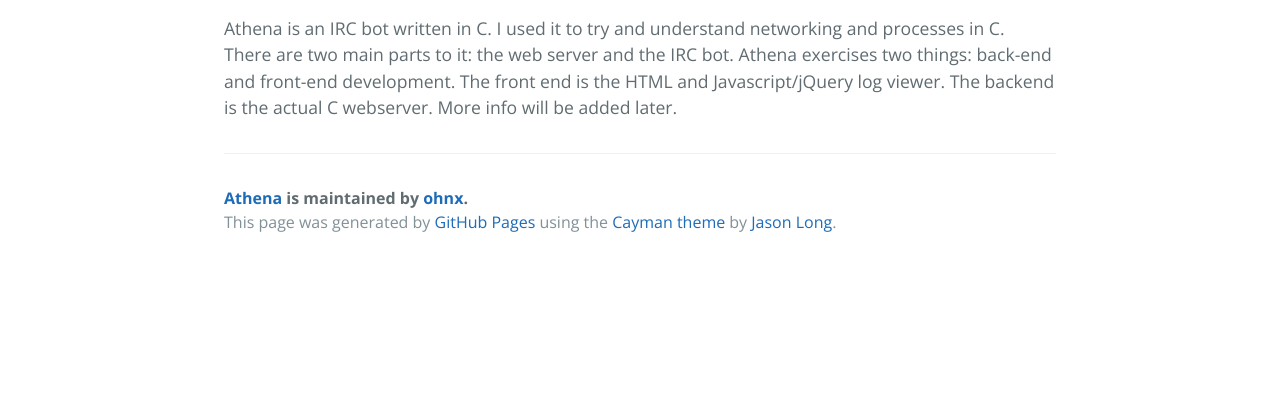
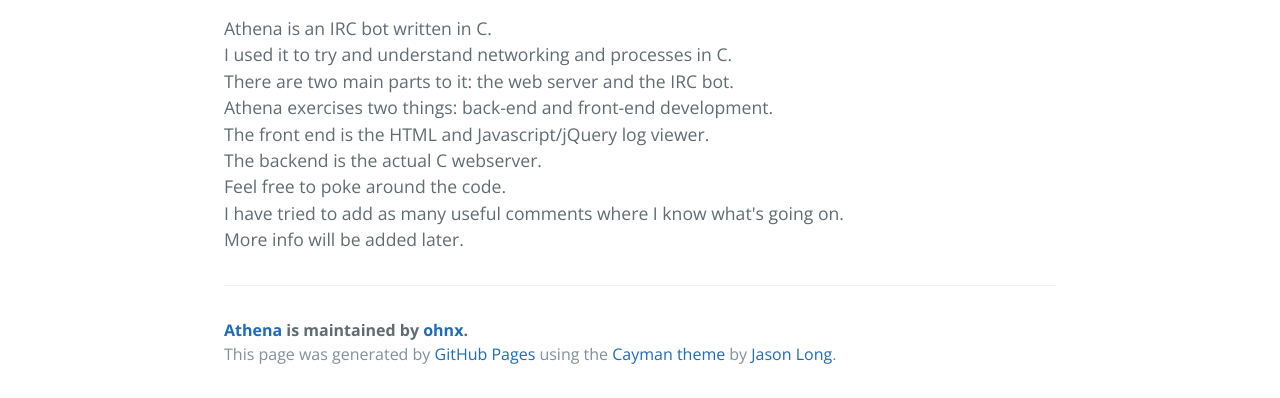
Before and after one commit to ohnx-archive/athena, a plain HTML site: page index.html in a window 1280 px wide. Shown: the part 470-868 px from the top of the page. Before the commit the page ends 800 px from the top, so only its background shows below. Drawn offline with nearby package versions, Linux system fonts and the light colour scheme.

Commit message:
Update index.html

```diff
--- a/index.html
+++ b/index.html
@@ -22,12 +22,14 @@
       <h1>
 <a id="what-is-athena" class="anchor" href="#what-is-athena" aria-hidden="true"><span class="octicon octicon-link"></span></a>What is athena?</h1>
 
-<p>Athena is an IRC bot written in C.
-I used it to try and understand networking and processes in C.
-There are two main parts to it: the web server and the IRC bot.
-Athena exercises two things: back-end and front-end development.
-The front end is the HTML and Javascript/jQuery log viewer.
-The backend is the actual C webserver.
+<p>Athena is an IRC bot written in C.<br />
+I used it to try and understand networking and processes in C.<br />
+There are two main parts to it: the web server and the IRC bot.<br />
+Athena exercises two things: back-end and front-end development.<br />
+The front end is the HTML and Javascript/jQuery log viewer.<br />
+The backend is the actual C webserver.<br />
+Feel free to poke around the code.<br />
+I have tried to add as many useful comments where I know what's going on.<br />
 More info will be added later.</p>
 
       <footer class="site-footer">
```
